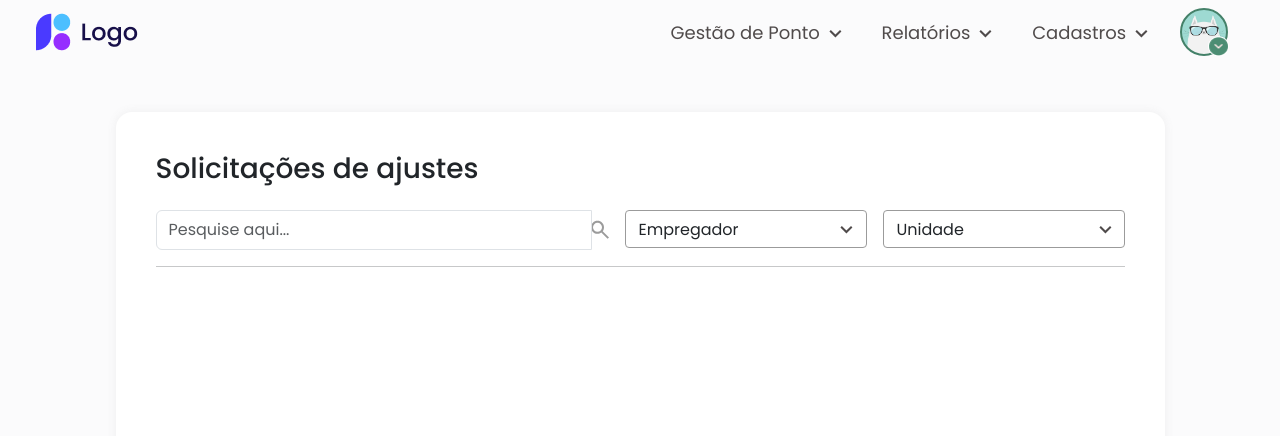
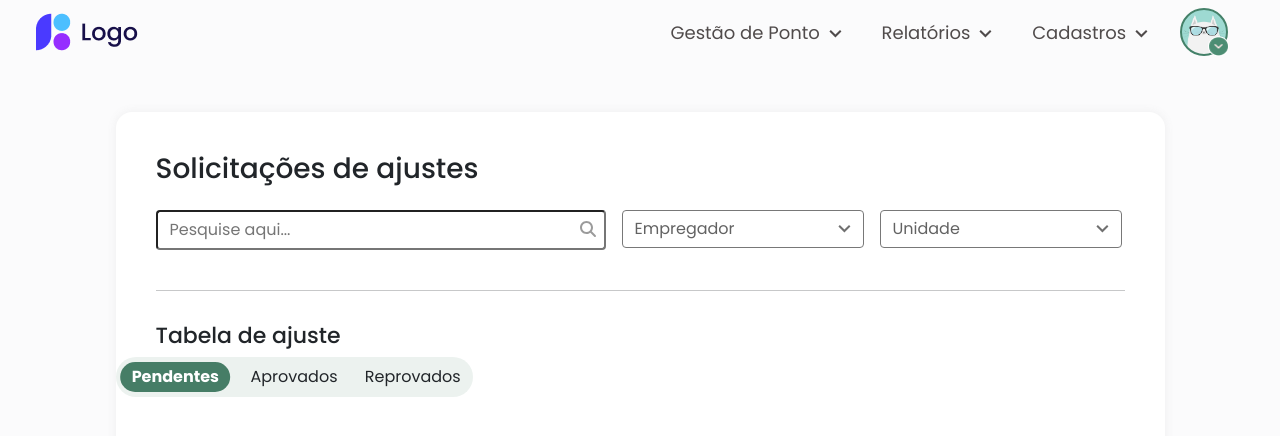
Before and after one commit to Icaro-Carvalho/FRONT-END-EQUILIBRIO, an Angular app: page /solicitacoes-ajustes in a window 1280 px wide. Shown: the top 436 px of the page. Built offline with nearby package versions, Linux system fonts and the light colour scheme.

Commit message:
Adição dos botões de status da tela de solicitação de ajuste

```diff
--- a/package.json
+++ b/package.json
@@ -18,6 +18,8 @@
     "@angular/platform-browser": "^18.1.0",
     "@angular/platform-browser-dynamic": "^18.1.0",
     "@angular/router": "^18.1.0",
+    "@fortawesome/angular-fontawesome": "^0.15.0",
+    "@fortawesome/free-solid-svg-icons": "^6.6.0",
     "bootstrap": "^5.3.3",
     "rxjs": "~7.8.0",
     "tslib": "^2.3.0",
--- a/src/app/paginas/solicitacoes-ajustes/solicitacoes-ajustes.component.css
+++ b/src/app/paginas/solicitacoes-ajustes/solicitacoes-ajustes.component.css
@@ -22,38 +22,103 @@ h1 {
 hr{
     margin-left: 40px;
     margin-right: 40px;
+    margin-top: 40px;
+    margin-bottom: 32px;
 
+}
+
+h2{
+    font-size: 22px;
+    margin-left: 40px;
 }
 
 /* Estilos do Input */
 
-.input-group{
-    width: 453px;
+.input-wrapper{
+    position: relative;
+    display: flex;
+    align-items: center;
+    width: 490px;
+    margin-right: 1rem;
+}
+
+.input-wrapper input{
+    width: 100%;
     height: 40px;
     border-radius: 4px;
     margin-left: 40px;
-    margin-right: 1rem;
+    padding-left: 12px;
+    padding-right: 12px;
+    font-size: 1rem;
+
+}
+
+.cor-icon{
+    position: absolute;
+    right: 10px;
+    color: #9B9B9B;
+    pointer-events: none;
 }
 
 /* Estilos do dropdown */
 
-.dropdown{
+select{
     width: 242px;
     height: 38px;
-    border: 1px solid #9B9B9B ;
     border-radius: 4px;
-    color: #9B9B9B;
+    color: black;
     margin-right: 1rem;
+    appearance: none;
+    -webkit-appearance: none;
+    -moz-appearance: none;
+    background: url(../../../../public/assets/seta-dropdown.svg) no-repeat center right 12px;
+    filter: invert(38%) sepia(0%) saturate(0%) hue-rotate(0deg) brightness(95%) contrast(84%);
+    padding-left: 12px;
 }
 
-.dropdown-toggle::after {
-    display: none;
-}
+/*Estilo do Seletor de Status*/
 
-.seta-dropdown {
-    margin-left: 6.1rem;
-}
+.btn-group-status {
+    position: relative;
+    border-radius: 120px;
+    overflow: hidden;
+    display: flex;
+    align-items: center;
+    width: 357px;
+    height: 40px;
+    background-color: rgba(70, 125, 102, 0.1);
+  }
 
-.seta-dropdown-unidade{
-    margin-left: 8.2rem;
-}
+  .btn{
+    flex: 1;
+    text-align: center;
+    padding: 10px;
+    cursor: pointer;
+    transition: background-color 0.3s;
+    background-color: transparent;
+    border: none;
+    outline: none;
+    display: flex;
+    justify-content: center;
+    align-items: center;
+    height: 100%;
+    z-index: 1;
+  }
+
+  .btn-status.active, .btn.active {
+    color: white;
+    font-weight: bold;
+  }
+
+  .btn-status.active::after, .btn.active::after {
+    content: '';
+    position: absolute;
+    top: 50%;
+    left: 50%;
+    width: calc(100% - 10px);
+    height: calc(100% - 10px);
+    background-color: #467D66;
+    border-radius: 120px;
+    transform: translate(-50%, -50%);
+    z-index: -1;
+  }
--- a/src/app/paginas/solicitacoes-ajustes/solicitacoes-ajustes.component.html
+++ b/src/app/paginas/solicitacoes-ajustes/solicitacoes-ajustes.component.html
@@ -1,4 +1,3 @@
-
 <div class="container">
   <div class="row min-vh-100">
 
@@ -7,37 +6,51 @@
         <h1>Solicitações de ajustes</h1>
       </div>
       <div class="d-flex align-items-start">
-            <div class="input-group">
-                <input type="text" class="form-control" placeholder="Pesquise aqui..." aria-label="Recipient's username" aria-describedby="button-addon2">
-                <img src="assets/search.svg" alt="Seta do dropdown" class="seta-dropdown">
+        <div class="input-wrapper">
+          <input type="text" placeholder="Pesquise aqui...">
+          <fa-icon [icon]="faSearch" class="cor-icon"></fa-icon>
         </div>
-            <div class="dropdown">
-                <button class="btn dropdown-toggle" type="button" id="dropdownMenuButton" data-toggle="dropdown" aria-haspopup="true" aria-expanded="false">
-                  Empregador
-                  <img src="assets/seta-dropdown.svg" alt="Seta do dropdown" class="seta-dropdown">
-                </button>
-                <div class="dropdown-menu" aria-labelledby="dropdownMenuButton">
-                  <a class="dropdown-item" href="#">Action</a>
-                  <a class="dropdown-item" href="#">Another action</a>
-                  <a class="dropdown-item" href="#">Something else here</a>
+        <div class="dropdown-html">
+          <select name="empregador" id="empregador">
+            <option value="" selected disabled>Empregador</option>
+            <option value="volvo">Action</option>
+            <option value="saab">Another action</option>
+            <option value="mercedes">Mercedes</option>
+            <option value="audi">Something else here</option>
+          </select>
+        </div>
+        <div class="dropdown-html">
+          <select name="unidade" id="unidade">
+            <option value="" selected disabled>Unidade</option>
+            <option value="volvo">Action</option>
+            <option value="saab">Another action</option>
+            <option value="mercedes">Mercedes</option>
+            <option value="audi">Something else here</option>
+          </select>
         </div>
       </div>
-            <div class="dropdown">
-                <button class="btn dropdown-toggle" type="button" id="dropdownMenuButton" data-toggle="dropdown" aria-haspopup="true" aria-expanded="false">
-                  Unidade
-                  <img src="assets/seta-dropdown.svg" alt="Seta do dropdown" class="seta-dropdown-unidade">
-                </button>
-                <div class="dropdown-menu" aria-labelledby="dropdownMenuButton">
-                  <a class="dropdown-item" href="#">Action</a>
-                  <a class="dropdown-item" href="#">Another action</a>
-                  <a class="dropdown-item" href="#">Something else here</a>
+
+      <hr>
+
+      <div>
+        <h2>Tabela de ajuste</h2>
+        <div>
+          <div class="btn-group btn-group-status" role="group" aria-label="Basic example">
+            <button type="button" class="btn" [ngClass]="{ 'active': selectedStatus === 'Pendentes' }" (click)="selectStatus('Pendentes')">Pendentes</button>
+            <button type="button" class="btn" [ngClass]="{ 'active': selectedStatus === 'Aprovados' }" (click)="selectStatus('Aprovados')">Aprovados</button>
+            <button type="button" class="btn" [ngClass]="{ 'active': selectedStatus === 'Reprovados' }" (click)="selectStatus('Reprovados')">Reprovados</button>
+            <div class="indicator" [ngStyle]="{'left': indicatorPosition}"></div>
+          </div>
+
+          <div class="btn-group" role="group" aria-label="Basic example">
+            <button type="button" class="btn btn-secondary">Todos</button>
+            <button type="button" class="btn btn-secondary">CPF</button>
+            <button type="button" class="btn btn-secondary">CNPJ</button>
           </div>
         </div>
 
       </div>
 
-        <hr>
-
     </div>
   </div>
 
--- a/src/app/paginas/solicitacoes-ajustes/solicitacoes-ajustes.component.ts
+++ b/src/app/paginas/solicitacoes-ajustes/solicitacoes-ajustes.component.ts
@@ -1,12 +1,34 @@
+import { CommonModule } from '@angular/common';
 import { Component } from '@angular/core';
+import { FontAwesomeModule } from '@fortawesome/angular-fontawesome';
+import { faSearch } from '@fortawesome/free-solid-svg-icons';
 
 @Component({
   selector: 'app-solicitacoes-ajustes',
   standalone: true,
-  imports: [],
+  imports: [FontAwesomeModule, CommonModule],
   templateUrl: './solicitacoes-ajustes.component.html',
   styleUrl: './solicitacoes-ajustes.component.css'
 })
 export class SolicitacoesAjustesComponent {
+  faSearch = faSearch;
+
+  selectedStatus = 'Pendentes';
+  indicatorPosition = '0%';
+
+  selectStatus(status: string) {
+    this.selectedStatus = status;
+    switch (status) {
+      case 'Pendentes':
+        this.indicatorPosition = '0%';
+        break;
+      case 'Aprovados':
+        this.indicatorPosition = '33.33%';
+        break;
+      case 'Reprovados':
+        this.indicatorPosition = '66.66%';
+        break;
+    }
+  }
 
 }
```
Also changed, not shown: src/styles.css (line endings or trailing spaces), 1 other file (tests, documents, lock files or other folders). Lines whose indentation alone changed are shown as unchanged.
